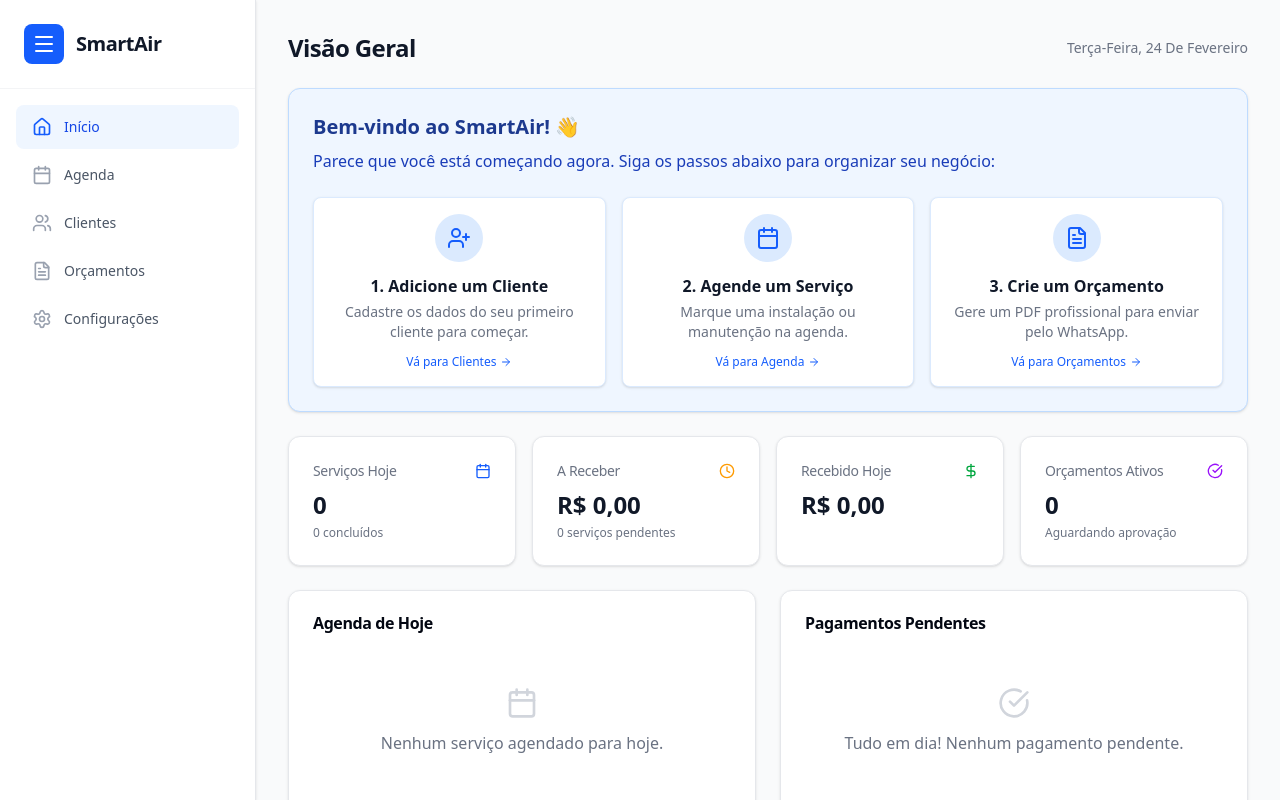
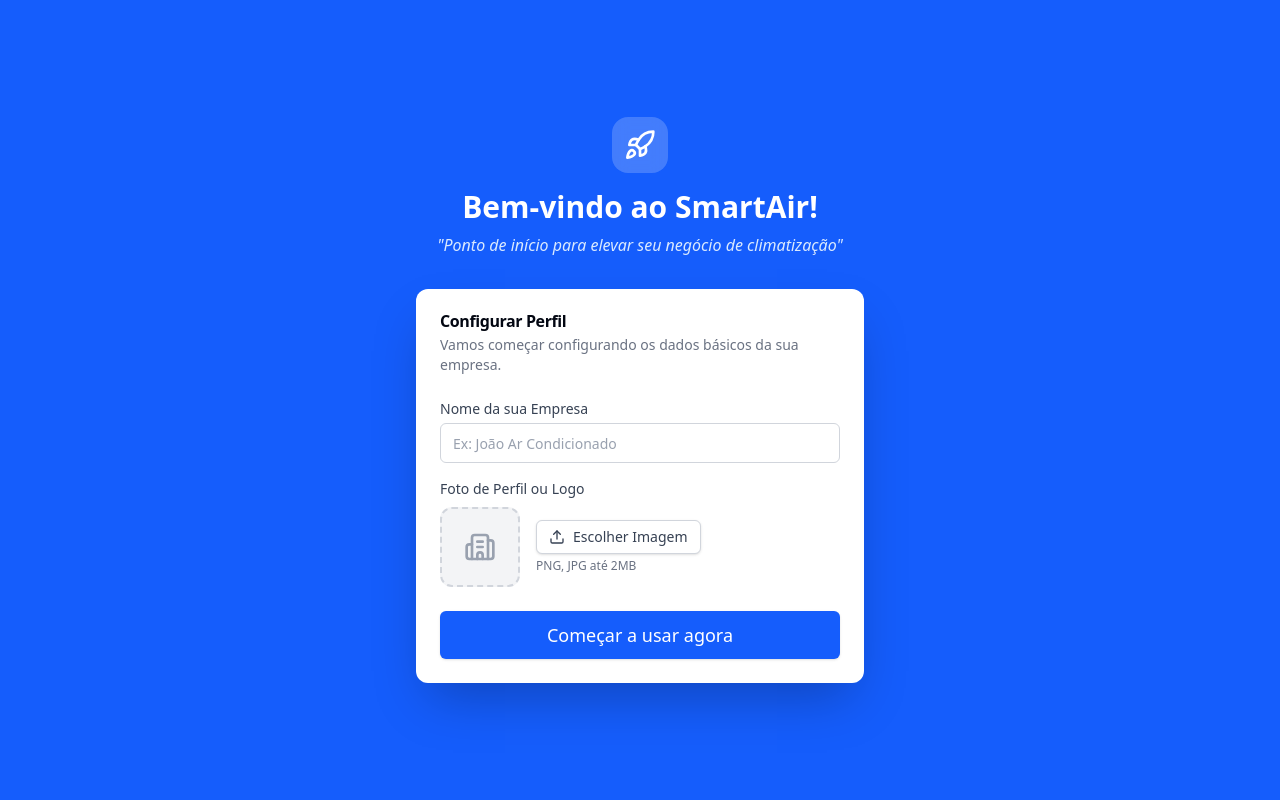
Before and after one commit to evopagess/CRM-Gen-rico, a React (Vite) app: page / in a window 1280 px wide. Built offline with nearby package versions, Linux system fonts and the light colour scheme.

Commit message:
Implement onboarding, company profile settings, and logo support in PDFs

```diff
--- a/src/App.tsx
+++ b/src/App.tsx
@@ -11,8 +11,11 @@ import { Schedule } from './pages/Schedule';
 import { Clients } from './pages/Clients';
 import { Quotes } from './pages/Quotes';
 import { Settings } from './pages/Settings';
+import { Onboarding } from './components/Onboarding';
+import { useAppStore } from './context/AppContext';
 
 export default function App() {
+  const { settings } = useAppStore();
   const [activeTab, setActiveTab] = useState('dashboard');
 
   const renderContent = () => {
@@ -33,10 +36,11 @@ export default function App() {
   };
 
   return (
-    <AppProvider>
+    <>
+      {!settings.onboardingCompleted && <Onboarding />}
       <Layout activeTab={activeTab} setActiveTab={setActiveTab}>
         {renderContent()}
       </Layout>
-    </AppProvider>
+    </>
   );
 }
--- a/src/components/Layout.tsx
+++ b/src/components/Layout.tsx
@@ -1,6 +1,8 @@
 import React from 'react';
 import { Calendar, Users, FileText, Home, Menu, Settings } from 'lucide-react';
 import { cn } from '../utils/cn';
+
+import { useAppStore } from '../context/AppContext';
 
 interface LayoutProps {
   children: React.ReactNode;
@@ -9,6 +11,7 @@ interface LayoutProps {
 }
 
 export function Layout({ children, activeTab, setActiveTab }: LayoutProps) {
+  const { settings } = useAppStore();
   const navItems = [
     { id: 'dashboard', label: 'Início', icon: Home },
     { id: 'schedule', label: 'Agenda', icon: Calendar },
@@ -22,20 +25,38 @@ export function Layout({ children, activeTab, setActiveTab }: LayoutProps) {
       {/* Mobile Header */}
       <header className="md:hidden bg-blue-600 text-white p-4 flex items-center justify-between shadow-md z-10">
         <div className="flex items-center gap-2">
-          <div className="bg-white text-blue-600 p-1.5 rounded-md">
-            <Menu size={20} />
+          {settings.logo ? (
+            <div className="h-8 w-8 rounded-md bg-white overflow-hidden p-0.5">
+              <img src={settings.logo} alt="Logo" className="h-full w-full object-cover rounded-[3px]" />
+            </div>
+          ) : (
+            <div className="bg-white text-blue-600 p-1.5 rounded-md">
+              <Menu size={20} />
+            </div>
+          )}
+          <div>
+            <h1 className="font-bold text-lg tracking-tight leading-tight">SmartAir</h1>
+            <p className="text-[10px] text-blue-100 font-medium truncate max-w-[120px]">{settings.companyName}</p>
           </div>
-          <h1 className="font-bold text-lg tracking-tight">SmartAir</h1>
         </div>
       </header>
 
       {/* Desktop Sidebar */}
       <aside className="hidden md:flex w-64 flex-col bg-white border-r border-gray-200 shadow-sm">
         <div className="p-6 border-b border-gray-100 flex items-center gap-3">
-          <div className="bg-blue-600 text-white p-2 rounded-lg">
-            <Menu size={24} />
+          {settings.logo ? (
+            <div className="h-10 w-10 rounded-lg bg-blue-50 border border-blue-100 overflow-hidden p-0.5">
+              <img src={settings.logo} alt="Logo" className="h-full w-full object-cover rounded-[5px]" />
+            </div>
+          ) : (
+            <div className="bg-blue-600 text-white p-2 rounded-lg">
+              <Menu size={24} />
+            </div>
+          )}
+          <div className="min-w-0">
+            <h1 className="font-bold text-xl text-gray-900 tracking-tight leading-tight">SmartAir</h1>
+            <p className="text-xs text-gray-500 font-medium truncate">{settings.companyName}</p>
           </div>
-          <h1 className="font-bold text-xl text-gray-900 tracking-tight">SmartAir</h1>
         </div>
         <nav className="flex-1 p-4 space-y-1">
           {navItems.map((item) => {
--- /dev/null
+++ b/src/components/Onboarding.tsx
@@ -0,0 +1,95 @@
+import React, { useState } from 'react';
+import { useAppStore } from '../context/AppContext';
+import { Button } from '../components/ui/Button';
+import { Input } from '../components/ui/Input';
+import { Card, CardContent, CardDescription, CardHeader, CardTitle } from '../components/ui/Card';
+import { Building2, Upload, Rocket } from 'lucide-react';
+
+export function Onboarding() {
+    const { settings, updateSettings } = useAppStore();
+    const [companyName, setCompanyName] = useState('');
+    const [logo, setLogo] = useState<string | undefined>(undefined);
+
+    const handleLogoChange = (e: React.ChangeEvent<HTMLInputElement>) => {
+        const file = e.target.files?.[0];
+        if (file) {
+            const reader = new FileReader();
+            reader.onloadend = () => {
+                setLogo(reader.result as string);
+            };
+            reader.readAsDataURL(file);
+        }
+    };
+
+    const handleComplete = (e: React.FormEvent) => {
+        e.preventDefault();
+        updateSettings({
+            ...settings,
+            companyName: companyName || 'Minha Empresa',
+            logo,
+            onboardingCompleted: true
+        });
+    };
+
+    return (
+        <div className="fixed inset-0 bg-blue-600 z-[100] flex items-center justify-center p-4 overflow-y-auto">
+            <div className="max-w-md w-full py-8">
+                <div className="text-center mb-8 text-white">
+                    <div className="inline-flex p-3 rounded-2xl bg-white/20 mb-4 backdrop-blur-sm">
+                        <Rocket className="h-8 w-8" />
+                    </div>
+                    <h1 className="text-3xl font-bold mb-2">Bem-vindo ao SmartAir!</h1>
+                    <p className="text-blue-100 italic">"Ponto de início para elevar seu negócio de climatização"</p>
+                </div>
+
+                <form onSubmit={handleComplete}>
+                    <Card className="border-0 shadow-2xl">
+                        <CardHeader>
+                            <CardTitle>Configurar Perfil</CardTitle>
+                            <CardDescription>
+                                Vamos começar configurando os dados básicos da sua empresa.
+                            </CardDescription>
+                        </CardHeader>
+                        <CardContent className="space-y-6">
+                            <div className="space-y-4">
+                                <Input
+                                    label="Nome da sua Empresa"
+                                    placeholder="Ex: João Ar Condicionado"
+                                    value={companyName}
+                                    onChange={(e) => setCompanyName(e.target.value)}
+                                    required
+                                />
+
+                                <div className="space-y-2">
+                                    <label className="block text-sm font-medium text-gray-700">Foto de Perfil ou Logo</label>
+                                    <div className="flex items-center gap-4">
+                                        <div className="h-20 w-20 rounded-xl bg-gray-100 border-2 border-dashed border-gray-300 flex items-center justify-center overflow-hidden shrink-0">
+                                            {logo ? (
+                                                <img src={logo} alt="Preview" className="h-full w-full object-cover" />
+                                            ) : (
+                                                <Building2 className="h-8 w-8 text-gray-400" />
+                                            )}
+                                        </div>
+                                        <div className="flex-1">
+                                            <label className="relative cursor-pointer bg-white rounded-md font-medium text-blue-600 hover:text-blue-500 focus-within:outline-none">
+                                                <span className="inline-flex items-center px-3 py-2 border border-gray-300 shadow-sm text-sm leading-4 font-medium rounded-md text-gray-700 bg-white hover:bg-gray-50 focus:outline-none focus:ring-2 focus:ring-offset-2 focus:ring-blue-500">
+                                                    <Upload className="mr-2 h-4 w-4" /> Escolher Imagem
+                                                </span>
+                                                <input type="file" className="sr-only" accept="image/*" onChange={handleLogoChange} />
+                                            </label>
+                                            <p className="mt-1 text-xs text-gray-500">PNG, JPG até 2MB</p>
+                                        </div>
+                                    </div>
+                                </div>
+                            </div>
+
+                            <Button type="submit" className="w-full py-6 text-lg">
+                                Começar a usar agora
+                            </Button>
+                        </CardContent>
+                    </Card>
+                </form>
+            </div>
+        </div>
+    );
+}
--- a/src/context/AppContext.tsx
+++ b/src/context/AppContext.tsx
@@ -19,7 +19,8 @@ const defaultState: AppState = {
   jobs: [],
   quotes: [],
   settings: {
-    companyName: 'SmartAir'
+    companyName: 'SmartAir',
+    onboardingCompleted: false
   }
 };
 
@@ -34,7 +35,10 @@ export const AppProvider: React.FC<{ children: ReactNode }> = ({ children }) =>
         return {
           ...defaultState,
           ...parsed,
-          settings: parsed.settings || defaultState.settings
+          settings: {
+            ...defaultState.settings,
+            ...(parsed.settings || {})
+          }
         };
       } catch (e) {
         console.error('Failed to parse state from local storage', e);
--- a/src/main.tsx
+++ b/src/main.tsx
@@ -1,10 +1,13 @@
-import {StrictMode} from 'react';
-import {createRoot} from 'react-dom/client';
+import { StrictMode } from 'react';
+import { createRoot } from 'react-dom/client';
 import App from './App.tsx';
 import './index.css';
+import { AppProvider } from './context/AppContext';
 
 createRoot(document.getElementById('root')!).render(
   <StrictMode>
-    <App />
+    <AppProvider>
+      <App />
+    </AppProvider>
   </StrictMode>,
 );
--- a/src/pages/Settings.tsx
+++ b/src/pages/Settings.tsx
@@ -3,15 +3,27 @@ import { useAppStore } from '../context/AppContext';
 import { Button } from '../components/ui/Button';
 import { Input } from '../components/ui/Input';
 import { Card, CardContent, CardDescription, CardHeader, CardTitle } from '../components/ui/Card';
-import { Save, Building2 } from 'lucide-react';
+import { Save, Building2, Upload } from 'lucide-react';
 
 export function Settings() {
     const { settings, updateSettings } = useAppStore();
     const [companyName, setCompanyName] = useState(settings.companyName);
+    const [logo, setLogo] = useState<string | undefined>(settings.logo);
+
+    const handleLogoChange = (e: React.ChangeEvent<HTMLInputElement>) => {
+        const file = e.target.files?.[0];
+        if (file) {
+            const reader = new FileReader();
+            reader.onloadend = () => {
+                setLogo(reader.result as string);
+            };
+            reader.readAsDataURL(file);
+        }
+    };
 
     const handleSave = (e: React.FormEvent) => {
         e.preventDefault();
-        updateSettings({ ...settings, companyName });
+        updateSettings({ ...settings, companyName, logo });
         alert('Configurações salvas com sucesso!');
     };
 
@@ -43,6 +55,30 @@ export function Settings() {
                                 required
                             />
 
+                            <div className="space-y-2">
+                                <label className="block text-sm font-medium text-gray-700">Foto de Perfil ou Logo</label>
+                                <div className="flex items-center gap-6">
+                                    <div className="h-24 w-24 rounded-2xl bg-gray-50 border-2 border-dashed border-gray-300 flex items-center justify-center overflow-hidden shrink-0 shadow-inner">
+                                        {logo ? (
+                                            <img src={logo} alt="Logo" className="h-full w-full object-cover" />
+                                        ) : (
+                                            <Building2 className="h-10 w-10 text-gray-300" />
+                                        )}
+                                    </div>
+                                    <div className="flex-1 space-y-3">
+                                        <label className="relative cursor-pointer bg-white rounded-md font-medium text-blue-600 hover:text-blue-500 focus-within:outline-none">
+                                            <span className="inline-flex items-center px-4 py-2 border border-gray-300 shadow-sm text-sm font-medium rounded-lg text-gray-700 bg-white hover:bg-gray-50 transition-colors">
+                                                <Upload className="mr-2 h-4 w-4" /> Alterar Imagem
+                                            </span>
+                                            <input type="file" className="sr-only" accept="image/*" onChange={handleLogoChange} />
+                                        </label>
+                                        <p className="text-xs text-gray-500 leading-relaxed">
+                                            Recomendado: 400x400px. <br />
+                                            Sua logo aparecerá nos orçamentos e recibos gerados.
+                                        </p>
+                                    </div>
+                                </div>
+                            </div>
                             <div className="pt-4 flex justify-end">
                                 <Button type="submit">
                                     <Save className="mr-2 h-4 w-4" /> Salvar Alterações
--- a/src/types.ts
+++ b/src/types.ts
@@ -47,6 +47,8 @@ export interface Quote {
 
 export interface Settings {
   companyName: string;
+  logo?: string; // base64
+  onboardingCompleted: boolean;
 }
 
 export interface AppState {
```
Also changed, not shown: src/pages/Quotes.tsx (+18 -4 lines), src/pages/Schedule.tsx (+18 -4 lines).
